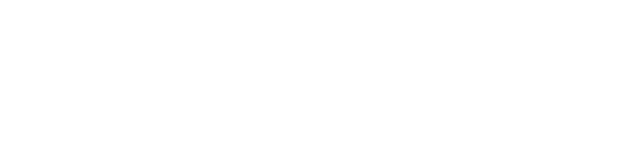
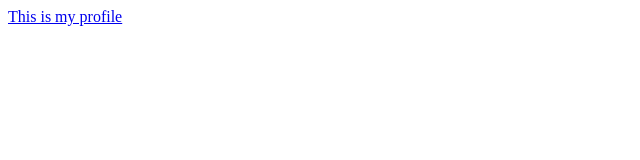
Before and after one commit to BXNgu/BXNgu.github.io, a plain HTML site: page index.html in a window 1280 px wide. Shown: the whole page, without its empty margins (0-640 px from the left). Drawn offline with Linux system fonts and the light colour scheme.

Commit message:
Updated index.html

```diff
--- a/index.html
+++ b/index.html
@@ -3,7 +3,7 @@
     <body>
         <header id="header">
             <div class="inner">
-                <a href="https://www.linkedin.com/in/bingxianngu/" class="icon brands fa-linkedin"></a>
+                <a href="https://www.linkedin.com/in/bingxianngu/" class="icon brands fa-linkedin">This is my profile</a>
 			</div>
 		</header>
   </body>
```
